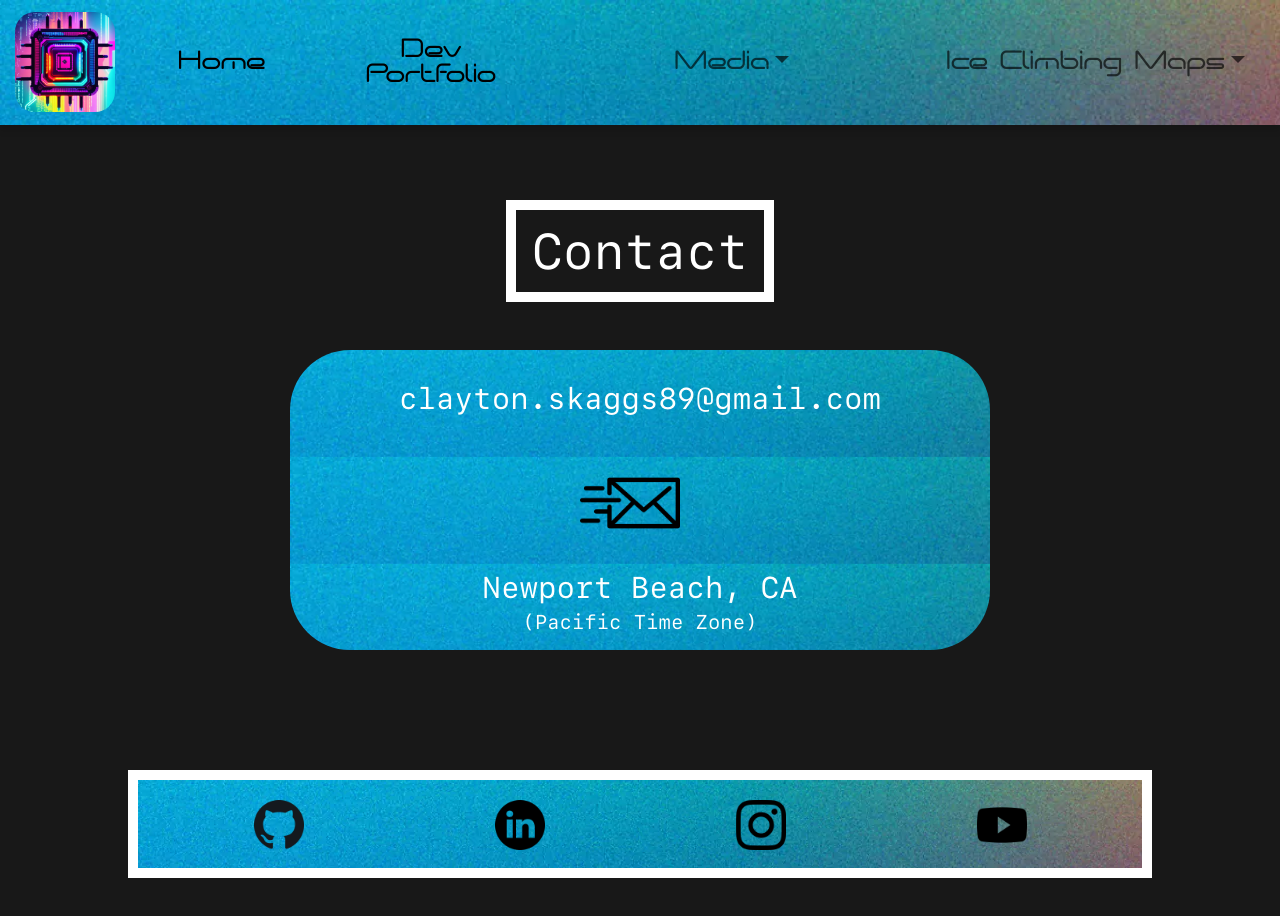
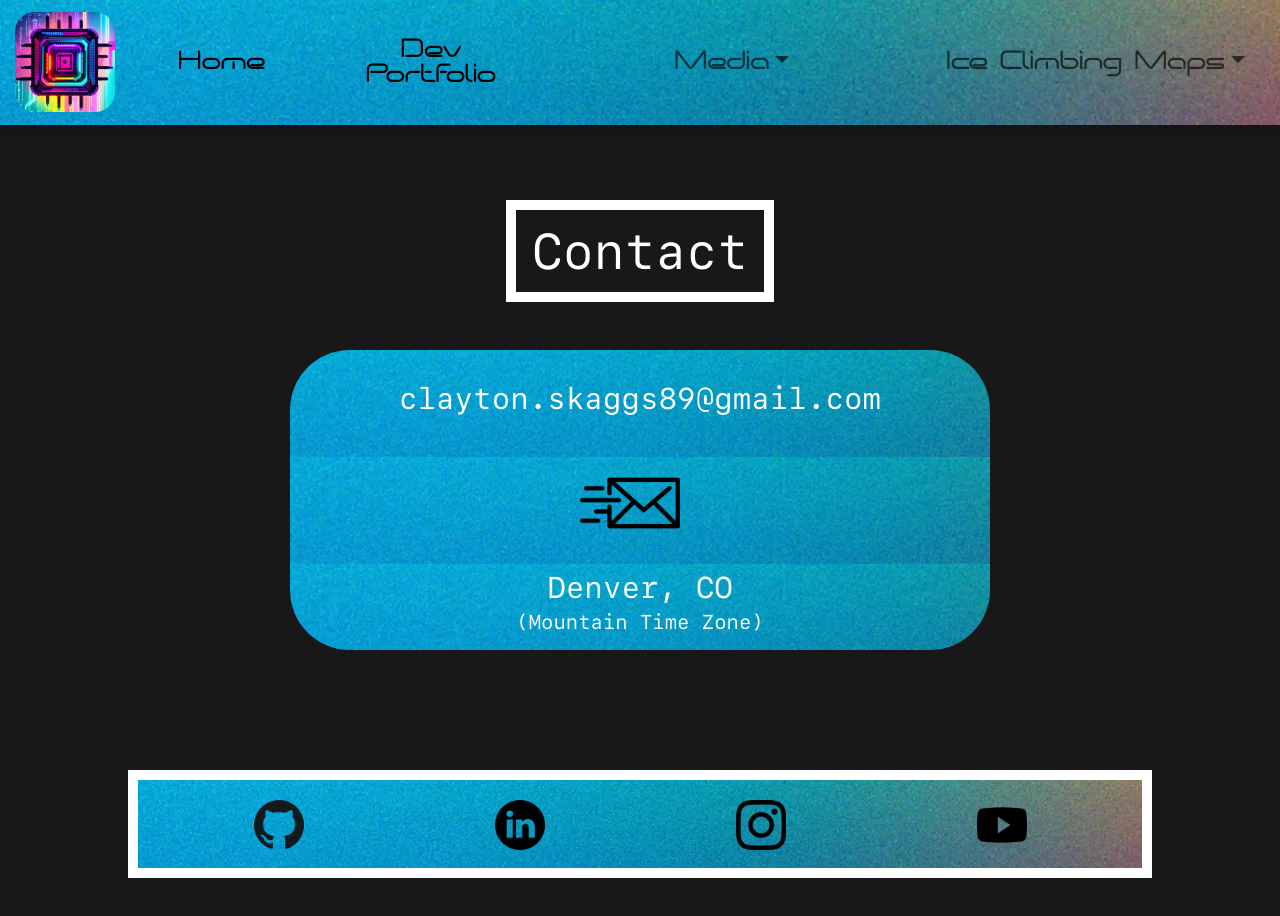
Before and after one commit to DesertCow/Portfolio-2023, a React (Create React App) app in the folder client/: page /Contact in a window 1280 px wide. Shown: the top 916 px of the page. Built offline with nearby package versions, Linux system fonts and the light colour scheme.

Commit message:
Denver Update V1

```diff
--- a/client/src/pages/Contact.js
+++ b/client/src/pages/Contact.js
@@ -35,11 +35,11 @@
             </div>
 
             <div className='d-flex flex-column contactLocation'>
-              Newport Beach, CA
+              Denver, CO
             </div>
 
             <div className='d-flex flex-column text-center timeZoneText'>
-              (Pacific Time Zone)
+              (Mountain Time Zone)
             </div>
 
           </div>
--- a/package.json
+++ b/package.json
@@ -18,6 +18,9 @@
   },
   "homepage": "https://github.com/DesertCow/portfolio2023#readme",
   "dependencies": {
-    "serve": "^14.2.0"
+    "serve": "^14.2.3"
+  },
+  "devDependencies": {
+    "@babel/plugin-proposal-private-property-in-object": "^7.21.11"
   }
 }
```
